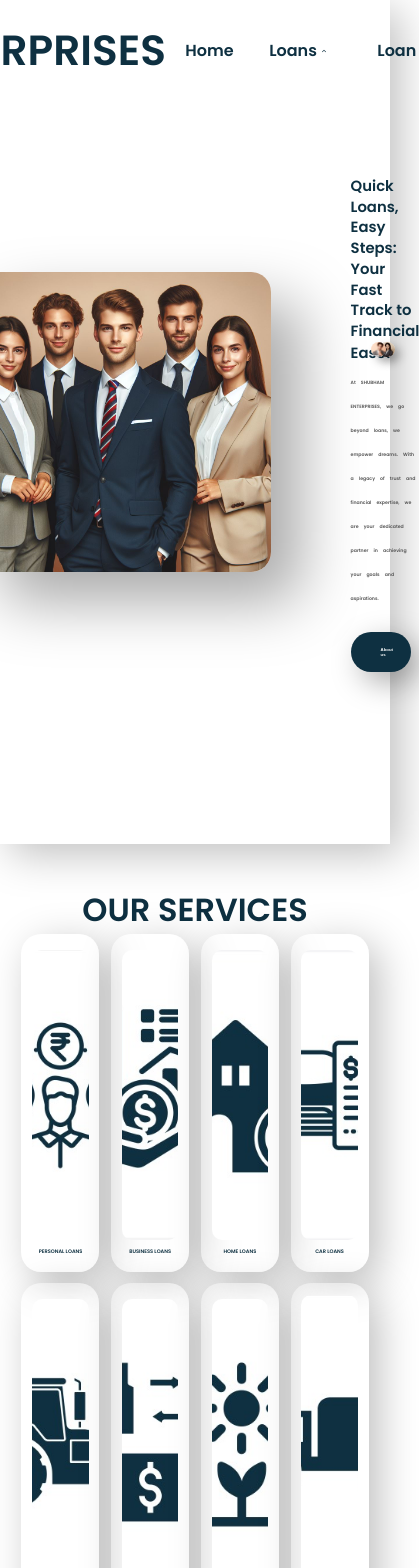
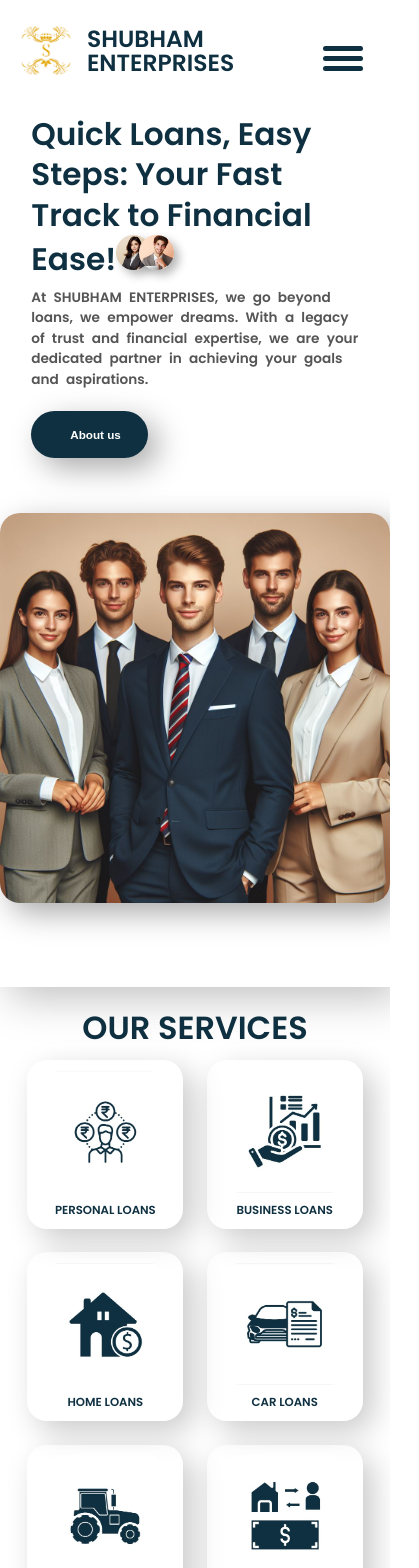
Before and after one commit to SheshNalwar/Shubham-Enterprises, a React (Vite) app: page / in a window 390 px wide. Shown: the top 1568 px of the page, 419 px wide, since content can reach past the window. Built offline with nearby package versions, Linux system fonts and the light colour scheme.

Commit message:
Media Queries file added

```diff
--- /dev/null
+++ b/src/css/mediaQueries.css
@@ -0,0 +1,443 @@
+@media screen and (max-width: 600px) {
+  #landingPage {
+    height: auto;
+    margin-bottom: 0;
+    display: flex;
+    flex-direction: column-reverse;
+    align-items: center;
+    justify-content: center;
+    padding: 10vh 8vw;
+  }
+  .nav-brand h1 {
+    text-wrap: wrap;
+  }
+  section {
+    height: fit-content;
+    width: 100%;
+  }
+
+  .phuto {
+    width: 100vw;
+    height: 100vw;
+    border-radius: 20px;
+    margin: 0;
+    margin-top: -3vh;
+    /* border: 2px solid red; */
+    justify-content: center;
+    box-shadow: 10px 10px 30px #00000056, inset -10px -10px 30px #ffffff70;
+  }
+
+  .phuto img {
+    height: 100%;
+    width: 100%;
+  }
+
+  .content {
+    height: auto;
+    width: 100%;
+    margin-top: 3vh;
+  }
+
+  .content p img {
+    height: 9vw;
+    width: 9vw;
+    margin-left: 0;
+  }
+
+  .content button {
+    padding: 2vh 10vw;
+    font-size: 3vw;
+    white-space: nowrap;
+    text-align: center;
+    box-sizing: content-box;
+  }
+
+  .content button:hover {
+    background-color: #0e3041;
+    border: none;
+    color: #fff;
+  }
+
+  .content .slogan1 {
+    font-size: 8vw;
+    line-height: 1.3;
+  }
+
+  .slogan {
+    font-size: 3.5vw;
+    line-height: 1.5;
+  }
+
+  .title {
+    font-size: 2rem;
+  }
+
+  .lines {
+    display: block;
+  }
+
+  #hamburger {
+    flex-direction: row;
+    display: flex;
+    justify-content: center;
+    gap: 0.4rem;
+    z-index: 2;
+  }
+
+  .sub-menu {
+    height: 100%;
+    display: none;
+    flex-direction: column;
+    margin-left: 20px;
+    font-size: 5vw;
+    z-index: 2;
+  }
+
+  .sub-menu a {
+    color: #fff;
+    text-decoration: none;
+    padding: 8px;
+    margin: 0;
+    text-align: center;
+    text-wrap: nowrap;
+    transition: background-color 0.3s;
+  }
+
+  .sub-menu a:hover {
+    background-color: #555;
+  }
+
+  .footer-lists {
+    padding: 0 10vw;
+  }
+
+  .footer-bottom ul {
+    display: flex;
+    align-items: center;
+    justify-content: space-evenly;
+    /* gap: 5vw; */
+  }
+
+  .footer-bottom ul li {
+    font-size: 3vw;
+    /* text-wrap: wrap; */
+    text-align: center;
+  }
+
+  .menuPage li {
+    list-style: none;
+    margin: 25px;
+    text-align: center;
+  }
+
+  .menuPage li a {
+    font-size: 7vw;
+    text-decoration: none;
+    color: white;
+    font-weight: 700;
+  }
+
+  .menuPage {
+    height: 200vh;
+    display: none;
+    overflow-y: auto;
+    margin-top: 8vh;
+  }
+
+  .menuPage ul {
+    height: auto;
+    margin: auto;
+    margin-bottom: 30vh;
+  }
+
+  .active {
+    display: block;
+    width: 100%;
+    height: 100%;
+    background-color: #0e3041;
+    position: fixed;
+    top: 0%;
+    z-index: 2;
+    animation: fade 0.3s;
+  }
+
+  .active {
+    display: flex;
+    align-items: center;
+    justify-content: center;
+  }
+
+  footer .footer-lists li {
+    text-align: center;
+    font-size: 2.8vw;
+  }
+
+  .nav {
+    height: 8vh;
+    width: 100%;
+    padding: 0 4vw;
+    display: flex;
+    align-items: center;
+    justify-content: space-between;
+  }
+
+  .nav-brand {
+    height: 100%;
+    width: 80%;
+    display: flex;
+    align-items: center;
+    justify-content: center;
+    gap: 3vw;
+  }
+
+  .nav-brand #logo {
+    height: 7vh;
+    width: 15vw;
+    object-fit: cover;
+  }
+
+  .nav-brand h1 {
+    font-size: 6vw;
+    font-weight: 900;
+    line-height: 1;
+  }
+
+  .nav-menu {
+    height: 100%;
+    width: calc(100% - 80%);
+    display: none;
+  }
+
+  #hamburger {
+    display: block;
+  }
+
+  .lines {
+    width: 40px;
+    height: 5px;
+    margin-top: 5px;
+    background-color: #0e3041;
+  }
+
+  .line1 {
+    transform: translateY(10px) rotate(45deg);
+  }
+
+  .line2 {
+    transform: translateX(200px);
+  }
+
+  .line3 {
+    transform: translateY(-10px) rotate(-45deg);
+  }
+
+  .page1 {
+    height: 55%;
+    width: 100%;
+    position: relative;
+    display: flex;
+    flex-direction: column;
+    justify-content: center;
+    align-items: center;
+  }
+
+  .page1 img {
+    height: 100%;
+    width: 100%;
+    object-fit: cover;
+    position: absolute;
+    z-index: -1;
+    box-shadow: 0 20px 35px #f1cdb7;
+  }
+
+  .page1-content {
+    height: 50%;
+    width: 100%;
+    text-align: center;
+    position: absolute;
+    color: #0e3041;
+  }
+
+  .page1-content h1 {
+    font-size: 7vw;
+    font-weight: 900;
+  }
+
+  .page1-content2 {
+    display: flex;
+    align-items: center;
+    justify-content: center;
+    flex-direction: column;
+  }
+
+  .page1-content2 h2 {
+    margin-top: 0.5vh;
+    font-size: 4vw;
+  }
+
+  .page1-content2 p {
+    margin-top: 1vh;
+    width: 75%;
+    font-size: 3vw;
+    font-weight: 500;
+  }
+
+  .page2 #page2-heading h1 {
+    margin-top: 2vh;
+    text-align: center;
+    color: #0e3041;
+    font-weight: 800;
+  }
+
+  .page2 .loan-types {
+    height: calc(100% - 5vh);
+    width: 100%;
+    margin-top: 1vh;
+    display: flex;
+    flex-wrap: wrap;
+    align-items: center;
+    justify-content: center;
+    gap: 6vw;
+  }
+
+  .page2 .loan-types .loans {
+    height: 20vh;
+    width: 40vw;
+    padding: 2vw;
+    border-radius: 20px;
+
+    box-shadow: 10px 10px 30px #00000036, inset -10px -10px 30px #ffffff70;
+
+    box-shadow: 40px 40px 60px #0000003b, inset -40px, -40px, 60px #ffffff67;
+    text-align: center;
+    display: flex;
+    flex-direction: column;
+    align-items: center;
+    justify-content: center;
+    cursor: pointer;
+  }
+
+  .page2 .loan-types .loans:hover {
+    scale: 1;
+  }
+
+  .page2 .loan-types .loans span {
+    color: #0e3041;
+    font-size: 3vw;
+    text-transform: uppercase;
+    margin-top: 1vh;
+    text-wrap: wrap;
+  }
+
+  .page2 .loan-types .loans img {
+    height: 80%;
+    width: 80%;
+    border-radius: 10px;
+    object-fit: cover;
+  }
+
+  .page3 {
+    height: 100%;
+    width: 100%;
+    margin-top: 7vh;
+    box-shadow: 10px 10px 20px #00000036, inset -10px -10px 20px #ffffff70;
+  }
+
+  .page3 .page3-heading {
+    height: 10%;
+    width: 100%;
+    display: flex;
+    justify-content: center;
+    align-items: center;
+  }
+
+  .page3 .page3-heading h2 {
+    font-size: 2.5vh;
+    font-weight: 800;
+    color: #0e3041;
+    text-transform: uppercase;
+    text-align: center;
+    margin-top: 2vh;
+  }
+
+  .page3 .review-container {
+    height: calc(100% - 10%);
+    width: 100%;
+    display: block;
+    padding: 0 2vw;
+    color: #0e3041;
+  }
+
+  .page3 #review-box {
+    height: 25%;
+    width: 100%;
+    display: flex;
+    flex-direction: row;
+    gap: 5vw;
+  }
+
+  .page3 #review-box .review-left {
+    height: 100%;
+    width: 30%;
+    justify-content: center;
+  }
+
+  .page3 #review-box .review-right {
+    height: 100%;
+    width: 70%;
+  }
+
+  .page3 #review-box .review-left .review-img {
+    margin-top: 2vh;
+    height: 15vw;
+    width: 15vw;
+    margin-left: 30%;
+    border: none;
+    margin-top: 4vh;
+    box-shadow: 10px 10px 30px #00000036, inset -10px -10px 30px #ffffff70;
+  }
+
+  .page3 #review-box .review-left .review-name {
+    height: 10vw;
+    width: 100%;
+    margin-left: 10%;
+    margin-top: 1vh;
+    color: #0e3041;
+    font-size: 3.5vw;
+    font-weight: 500;
+    background-color: transparent;
+    box-shadow: 10px 10px 30px #00000036, inset -10px -10px 30px #ffffff70;
+  }
+
+  .page3 #review-box .review-right .review-content {
+    height: 70%;
+    width: 90%;
+    font-size: 3vw;
+    margin-top: 2vh;
+    color: #0e3041;
+    border: none;
+    box-shadow: 10px 10px 30px #00000036, inset -10px -10px 30px #ffffff70;
+  }
+
+  .page4 {
+    height: auto;
+    width: 100%;
+    padding: 0 5vw;
+  }
+
+  .page4 .page4-heading {
+    height: 10%;
+    width: 100%;
+    margin-top: 5vh;
+  }
+
+  .page4 .page4-heading h2 {
+    font-size: 6vw;
+    text-align: center;
+  }
+
+  .faq-column {
+    flex-direction: column;
+    width: 100%;
+  }
+}
--- a/src/main.jsx
+++ b/src/main.jsx
@@ -2,6 +2,7 @@ import React from "react";
 import ReactDOM from "react-dom/client";
 import App from "./App.jsx";
 import "./css/index.css";
+import "./css/mediaQueries.css";
 
 ReactDOM.createRoot(document.getElementById("root")).render(
   <React.StrictMode>
```
